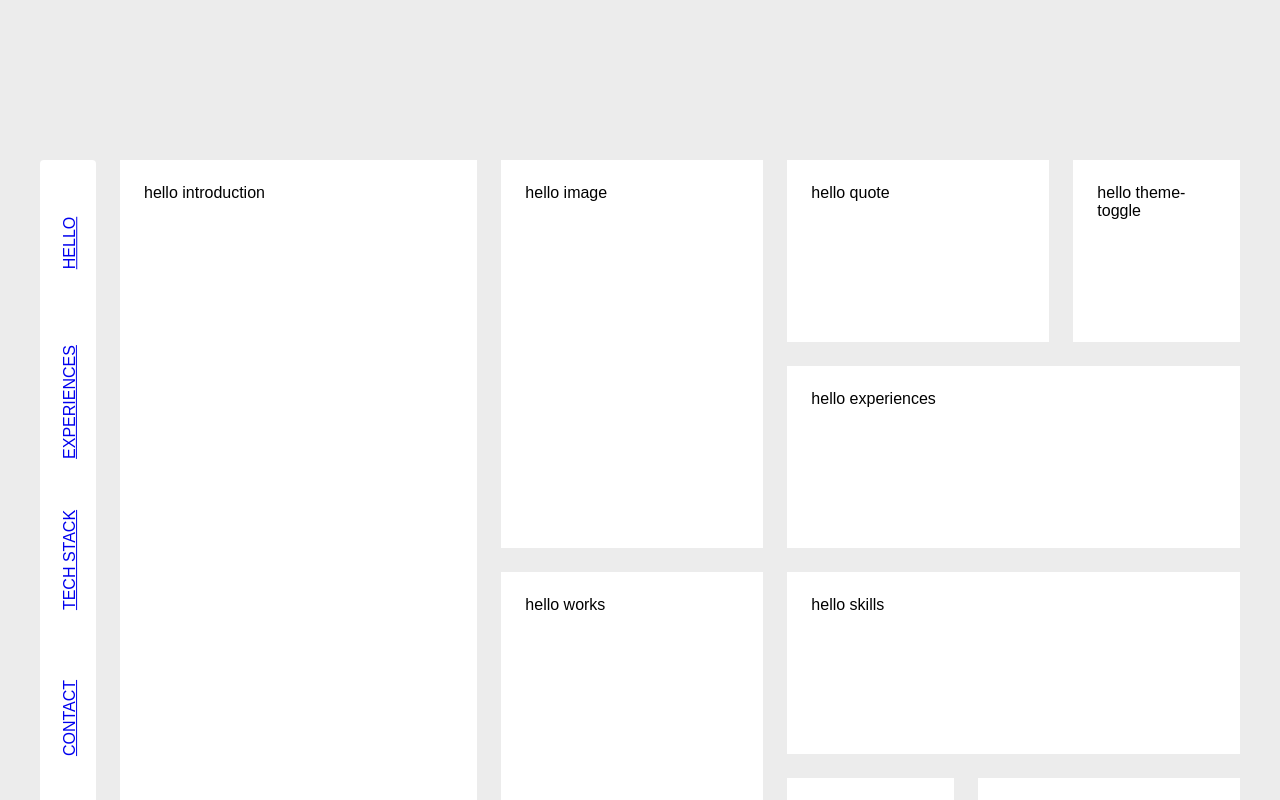
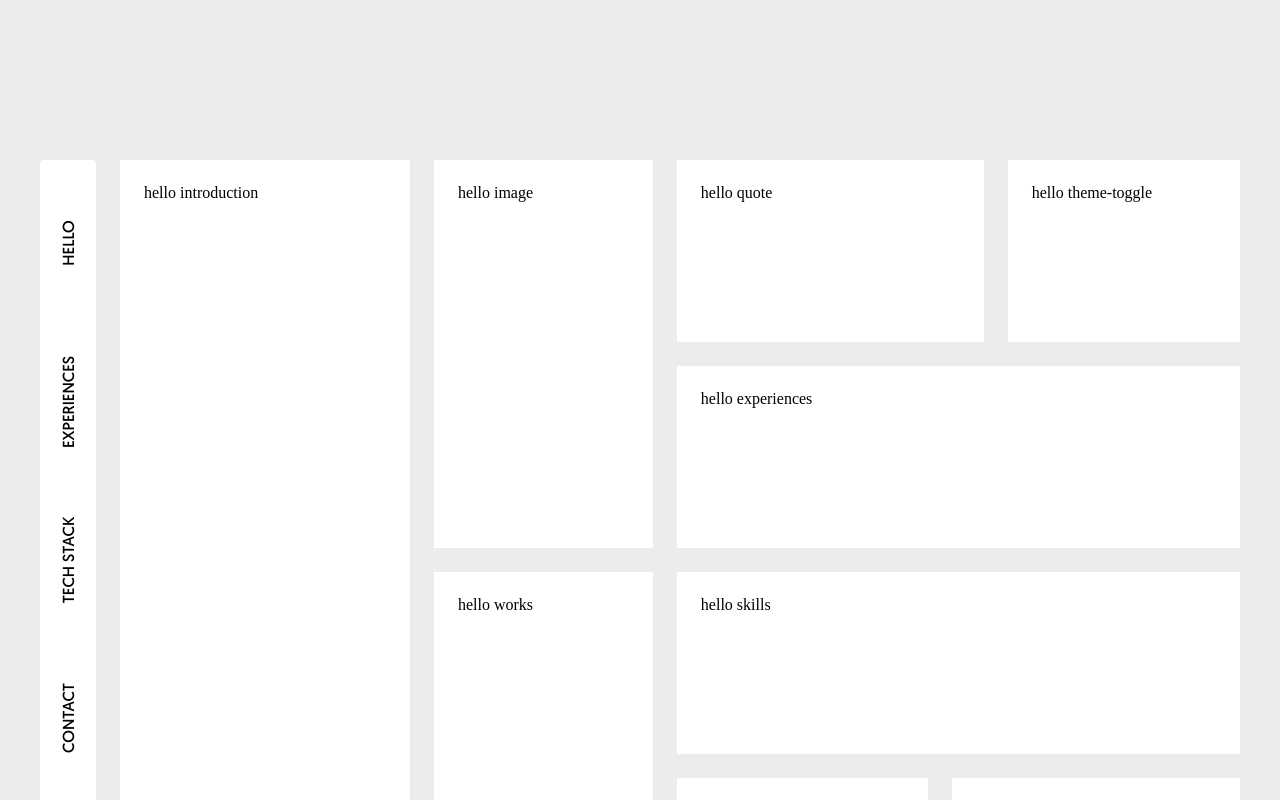
Before and after one commit to jeromehaas/portfolio-ui, a Next.js app: page / in a window 1280 px wide. Shown: the top 800 px of the page. Built offline with nearby package versions, Linux system fonts and the light colour scheme.

Commit message:
Setup: scss config files

```diff
--- /dev/null
+++ b/src/styles/configs/fonts.scss
@@ -0,0 +1,79 @@
+@font-face {
+	font-family: 'Geomanist';
+	src: local('fonts/geomanist'), url('/fonts/geomanist/geomanist-thin.ttf') format('ttf'),
+	local('fonts/geomanist'), url('/fonts/geomanist/geomanist-thin.woff2') format('woff2'),
+	local('fonts/geomanist'), url('/fonts/geomanist/geomanist-thin.woff') format('woff');
+	font-weight: 200;
+	font-style: normal;
+	font-display: block;
+}
+
+@font-face {
+	font-family: 'Geomanist';
+	src: local('fonts/geomanist'), url('/fonts/geomanist/geomanist-light.ttf') format('ttf'),
+	local('fonts/geomanist'), url('/fonts/geomanist/geomanist-light.woff2') format('woff2'),
+	local('fonts/geomanist'), url('/fonts/geomanist/geomanist-light.woff') format('woff');
+	font-weight: 300;
+	font-style: normal;
+	font-display: block;
+}
+
+@font-face {
+	font-family: 'Geomanist';
+	src: local('fonts/geomanist'), url('/fonts/geomanist/geomanist-book.ttf') format('ttf'),
+	local('fonts/geomanist'), url('/fonts/geomanist/geomanist-book.woff2') format('woff2'),
+	local('fonts/geomanist'), url('/fonts/geomanist/geomanist-book.woff') format('woff');
+	font-weight: 400;
+	font-style: normal;
+	font-display: block;
+}
+
+@font-face {
+	font-family: 'Geomanist';
+	src: local('fonts/geomanist'), url('/fonts/geomanist/geomanist-regular.ttf') format('ttf'),
+	local('fonts/geomanist'), url('/fonts/geomanist/geomanist-regular.woff2') format('woff2'),
+	local('fonts/geomanist'), url('/fonts/geomanist/geomanist-regular.woff') format('woff');
+	font-weight: 500;
+	font-style: normal;
+	font-display: block;
+}
+
+@font-face {
+	font-family: 'Geomanist';
+	src: local('fonts/geomanist'), url('/fonts/geomanist/geomanist-medium.ttf') format('ttf'),
+	local('fonts/geomanist'), url('/fonts/geomanist/geomanist-medium.woff2') format('woff2'),
+	local('fonts/geomanist'), url('/fonts/geomanist/geomanist-medium.woff') format('woff');
+	font-weight: 600;
+	font-style: normal;
+	font-display: block;
+}
+
+@font-face {
+	font-family: 'Geomanist';
+	src: local('fonts/geomanist'), url('/fonts/geomanist/geomanist-bold.ttf') format('ttf'),
+	local('fonts/geomanist'), url('/fonts/geomanist/geomanist-black.woff2') format('woff2'),
+	local('fonts/geomanist'), url('/fonts/geomanist/geomanist-ultra.woff') format('woff');
+	font-weight: 700;
+	font-style: normal;
+	font-display: block;
+}
+
+@font-face {
+	font-family: 'Geomanist';
+	src: local('fonts/geomanist'), url('/fonts/geomanist/geomanist-black.ttf') format('ttf'),
+	local('fonts/geomanist'), url('/fonts/geomanist/geomanist-black.woff2') format('woff2'),
+	local('fonts/geomanist'), url('/fonts/geomanist/geomanist-black.woff') format('woff');
+	font-weight: 800;
+	font-style: normal;
+	font-display: block;
+}
+
+@font-face {
+	font-family: 'Geomanist';
+	src: local('fonts/geomanist'), url('/fonts/geomanist/geomanist-ultra.ttf') format('ttf'),
+	local('fonts/geomanist'), url('/fonts/geomanist/geomanist-ultra.woff2') format('woff2'),
+	local('fonts/geomanist'), url('/fonts/geomanist/geomanist-ultra.woff') format('woff');
+	font-weight: 900;
+	font-style: normal;
+	font-display: block;
+}
--- a/src/styles/configs/globals.scss
+++ b/src/styles/configs/globals.scss
@@ -2,4 +2,13 @@
 
 body {
 	background-color: #ECECEC;
+	height: 100%;
+	overflow: hidden;
 }
+
+*::selection {
+	background: transparentize($blue-100, 0.85);
+	opacity: 0.1;
+	text-decoration: 4px underline $blue-100;
+	text-underline: 2px solid $blue-100
+}
--- a/src/styles/configs/grid.scss
+++ b/src/styles/configs/grid.scss
@@ -1,6 +1,86 @@
 .grid {
 	display: grid;
 	grid-gap: 24px;
-	grid-template-columns: repeat(12, 1fr);
-	grid-template-rows: repeat(8, 1fr);
+
+	&__row {
+
+		&--2 {
+			grid-row: span 2;
+		}
+
+		&--3 {
+			grid-row: span 3;
+		}
+
+		&--4 {
+			grid-row: span 4;
+		}
+
+		&--6 {
+			grid-row: span 6;
+		}
+
+		&--8 {
+			grid-row: span 8;
+		}
+
+		&--9 {
+			grid-row: span 9;
+		}
+
+		&--12 {
+			grid-row: span 12;
+		}
+
+	}
+
+	&__column {
+
+		&--2 {
+			grid-column: span 2;
+		}
+
+		&--3 {
+			grid-column: span 3;
+		}
+
+		&--4 {
+			grid-column: span 4;
+		}
+
+		&--6 {
+			grid-column: span 6;
+		}
+
+		&--8 {
+			grid-column: span 8;
+		}
+
+		&--9 {
+			grid-column: span 9;
+		}
+
+		&--12 {
+			grid-column: span 12;
+		}
+
+	}
+
+
+	&__template-columns {
+
+		&--12 {
+			grid-template-columns: repeat(12, 1fr);
+		}
+
+	}
+
+	&__template-rows {
+
+		&--8 {
+			grid-template-rows: repeat(8, 1fr);
+		}
+
+	}
+
 }
--- /dev/null
+++ b/src/styles/configs/keyframes.scss
@@ -0,0 +1,30 @@
+@keyframes pulse {
+
+	0% {
+		width: 0;
+		height: 0;
+		opacity: 1;
+	}
+
+	50%, 100% {
+		width: 80px;
+		height: 80px;
+		opacity: 0;
+	}
+
+}
+
+@keyframes slideInOut {
+	0% {
+		bottom: -240px;
+	}
+	10% {
+		bottom: 24px
+	}
+	90% {
+		bottom: 24px
+	}
+	100% {
+		bottom: -240px;
+	}
+}
--- a/src/styles/configs/reset.scss
+++ b/src/styles/configs/reset.scss
@@ -1,6 +1,21 @@
 * {
 	box-sizing: border-box;
+	margin: 0;
 	padding: 0;
-	margin: 0;
-	font-family: sans-serif;
 }
+
+a {
+	color: inherit;
+	outline: none;
+	text-decoration: none;
+}
+
+input, textarea {
+	border: none;
+	outline: none;
+	resize: none;
+}
+
+*[data-lastpass-icon-root] {
+	display: none;
+}
--- /dev/null
+++ b/src/styles/configs/scrollbar.scss
@@ -0,0 +1,8 @@
+* {
+	scrollbar-width: none;
+}
+
+*::-webkit-scrollbar {
+	-webkit-appearance: none;
+	display: none;
+}
--- /dev/null
+++ b/src/styles/configs/theme.scss
@@ -0,0 +1,163 @@
+.dark {
+	background-color: $grey-100;
+
+	.card {
+		background-color: $grey-80;
+		box-shadow: transparentize($grey-100, 0.9) 0 1px 0, transparentize($grey-100, 0.9) 0 8px 24px, transparentize($grey-100, 0.9) 0 16px 48px;
+	}
+
+	.heading {
+		color: $white-100;
+	}
+
+	.tapper {
+
+		&__background {
+			background-color: $grey-100;
+		}
+
+		&__icon, .icon {
+
+			&__path {
+				fill: $white-100;
+			}
+
+		}
+
+	}
+
+	.text-input {
+		border: 1px solid $grey-80;
+
+		&__field {
+			background-color: $grey-100;
+
+			&::placeholder {
+				color: $grey-40
+			}
+
+		}
+
+	}
+
+	.text-area {
+		border: 1px solid $grey-80;
+
+		&__field {
+			background-color: $grey-100;
+
+			&::placeholder {
+				color: $grey-40
+			}
+
+		}
+
+		&__fake-field {
+			background-color: $grey-100;
+			display: block;
+
+			&::placeholder {
+				color: $grey-40
+			}
+
+		}
+
+	}
+
+	.paragraph {
+		color: $white-100;
+	}
+
+	.notification {
+
+		&__item {
+			background-color: $grey-80;
+		}
+
+	}
+
+	.navigation {
+		background-color: $grey-80;
+
+		&__link, .link {
+
+			&--active {
+				background-color: $grey-100;
+			}
+
+			&__label {
+				color: $white-100;
+			}
+
+		}
+
+	}
+
+	.icon {
+
+		&__connector, .connector {
+
+			&__circle {
+				stroke: $white-100;
+			}
+
+			&__path {
+				fill: $white-100;
+			}
+
+		}
+
+	}
+
+	.brand {
+
+		&__background {
+			background-color: $grey-100;
+		}
+
+	}
+
+	.logo {
+
+		&__background {
+			background-color: $grey-100;
+		}
+
+	}
+
+
+	.quote {
+
+		&__text {
+
+			&::before,
+			&::after {
+				color: transparentize($white-100, 0.85) !important;
+			}
+
+		}
+
+	}
+
+	.button {
+
+
+		&--dark {
+			background-color: $grey-100 !important;
+			border: 1px solid $grey-100;
+			color: $white-100 !important;
+		}
+
+		&--light {
+			background-color: $white-100;
+			border: 1px solid $white-100;
+			color: $grey-100;
+		}
+
+	}
+
+}
+
+.light {
+	background-color: $grey-40 !important;
+}
--- /dev/null
+++ b/src/styles/configs/transitions.scss
@@ -0,0 +1,3 @@
+.transition {
+	transition: all 0.2s ease-in-out;
+}
--- /dev/null
+++ b/src/styles/configs/typography.scss
@@ -0,0 +1,79 @@
+h1, h2, h3, h4, h5, p, td, li, a, button {
+	font-family: Geomanist, monospace;
+	font-weight: 400;
+	position: relative;
+	z-index: 10;
+}
+
+input, textarea {
+	font-family: Geomanist, monospace;
+	font-weight: 800;
+	position: relative;
+	z-index: 10;
+}
+
+.heading {
+	letter-spacing: 0.05em;
+
+	&--h1 {
+		font-size: 32px;
+		font-weight: 600;
+		line-height: 1.1;
+	}
+
+	&--h2 {
+		font-size: 24px;
+		font-weight: 600;
+		line-height: 1.1;
+		text-transform: uppercase;
+	}
+
+	&--h3 {
+		font-size: 20px;
+		font-weight: 600;
+		line-height: 1.1;
+		margin-bottom: 8px;
+	}
+
+	&--h4 {
+		font-size: 16px;
+		font-weight: 800;
+		line-height: 1.1;
+		margin-bottom: 8px;
+	}
+
+}
+
+.paragraph {
+	font-size: 18px;
+	font-weight: 300;
+	line-height: 1.3;
+}
+
+textarea::placeholder,
+input::placeholder {
+	font-size: 18px;
+	font-weight: 300;
+	line-height: 1.3;
+}
+
+.button {
+	font-size: 16px;
+	font-weight: 400;
+	letter-spacing: 0.05em;
+	line-height: 1.3;
+}
+
+
+.navigation {
+
+	&__link, .link {
+
+		&__label {
+			font-weight: 400;
+			letter-spacing: 0.05em;
+		}
+
+	}
+
+}
--- a/src/styles/configs/variables.scss
+++ b/src/styles/configs/variables.scss
@@ -1,3 +1,19 @@
 /* COLORS */
+$white-100: #FFFFFF;
+$black-100: #000000;
+$red-100: #DD0F0F;
+$blue-100: #1077D5;
+$blue-80: #4397E2;
+$blue-60: #70B2EB;
+$blue-40: #9CCCF4;
+$blue-20: #C8E5FA;
+$grey-100: #1A1A1A;
+$grey-80: #333333;
+$grey-60: #666666;
 $grey-40: #ECECEC;
-$white-100: #FFFFFF;
+$grey-20: #F5F5F5;
+$transparent-100: #FFFFFF00;
+$transparent-80: #FFFFFF2F;
+$transparent-60: #FFFFFF4F;
+$transparent-40: #FFFFFF6F;
+$transparent-20: #FFFFFF8F;
--- a/src/styles/main.scss
+++ b/src/styles/main.scss
@@ -1,3 +1,10 @@
+/* CONFIGS */
 @import './configs/reset.scss';
+@import './configs/scrollbar.scss';
 @import './configs/grid.scss';
+@import './configs/fonts.scss';
 @import './configs/globals.scss';
+@import './configs/typography.scss';
+@import './configs/transitions.scss';
+@import './configs/keyframes.scss';
+@import './configs/theme.scss';
```
